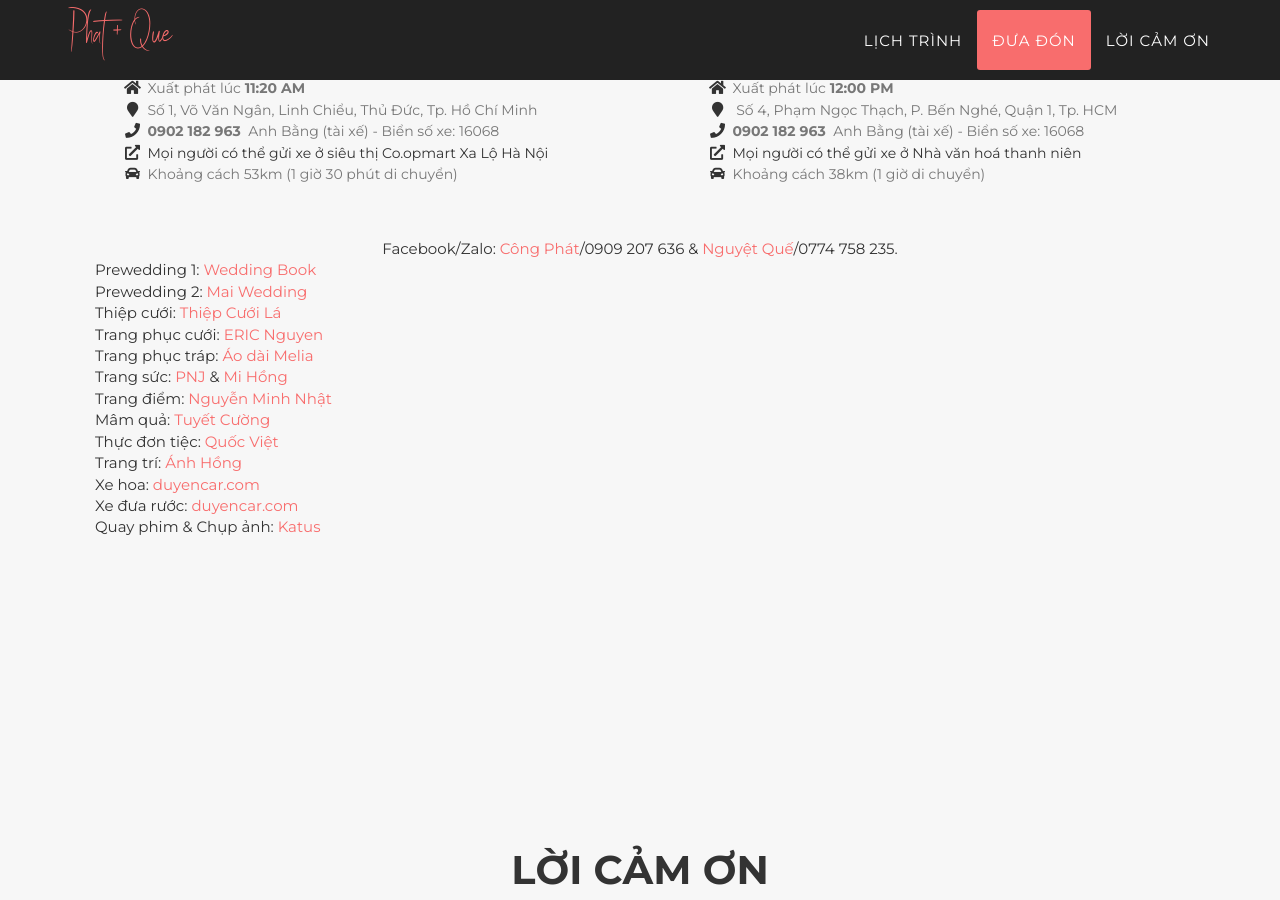
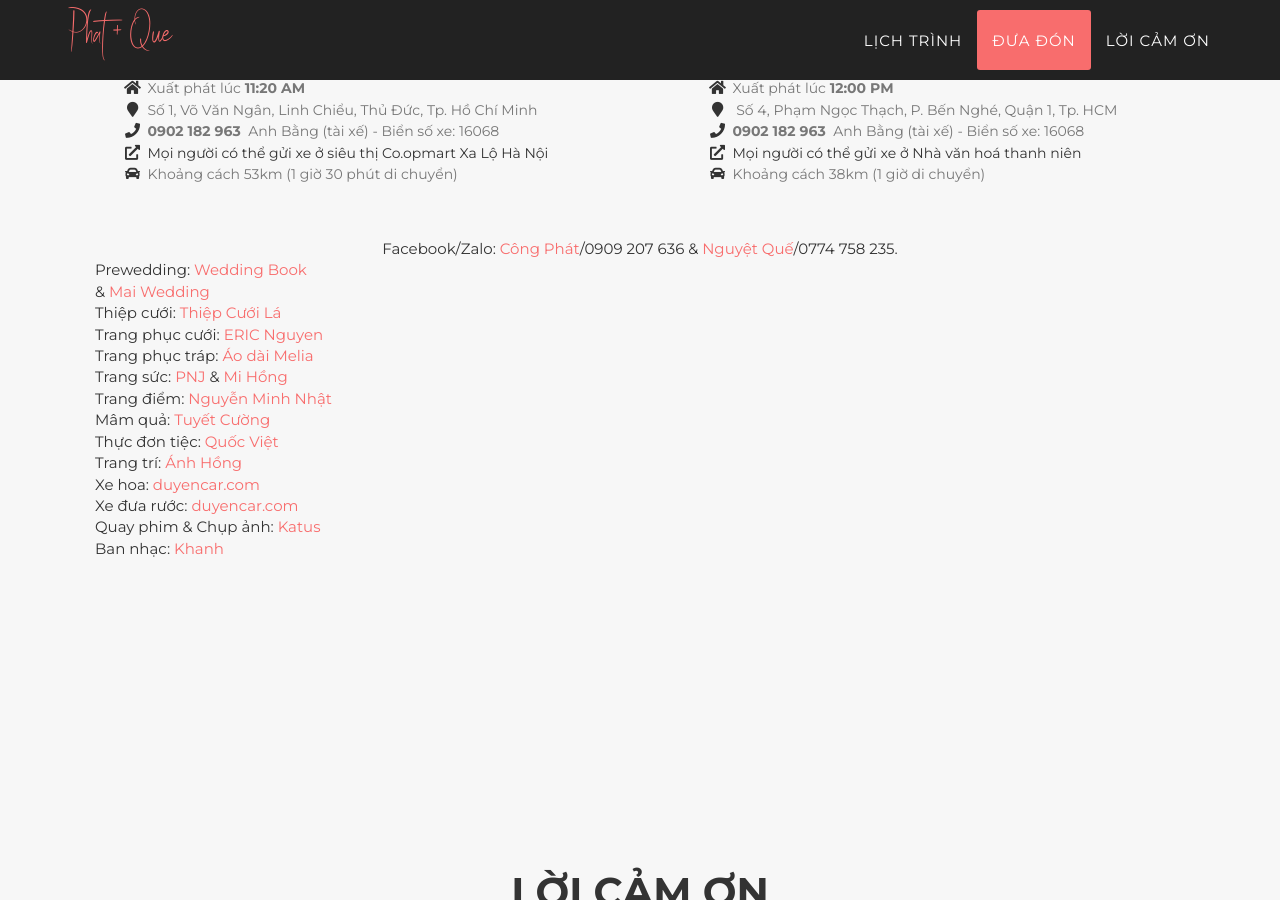
Before and after one commit to phatque/phatque, a Jekyll site: the page built from index.html, in a window 1280 px wide and 900 px high, scrolled down 2134 px. Built offline with Jekyll 4.4.1, drawn with Linux system fonts in a browser that asks for light colours; some web fonts are replaced.

Commit message:
Update stay.html

```diff
--- a/_includes/en_data/stay.html
+++ b/_includes/en_data/stay.html
@@ -66,8 +66,7 @@
            </div>
                <br>
                <ul style="list-style-type:none;">
-                    Prewedding 1: <a href="https://www.weddingbook.vn/" target="_blank">Wedding Book</a><br>
-                    Prewedding 2: <a href="https://mai.wedding/" target="_blank">Mai Wedding</a><br>
+                    Prewedding: <a href="https://www.weddingbook.vn/" target="_blank">Wedding Book</a><br> & <a href="https://mai.wedding/" target="_blank">Mai Wedding</a><br>
                     Thiệp cưới: <a href="https://www.thiepcuoila.com/" target="_blank">Thiệp Cưới Lá</a><br>
                     Trang phục cưới: <a href="https://www.facebook.com/ericnguyendesign/" target="_blank">ERIC Nguyen</a><br>
                     Trang phục tráp: <a href="https://aocuoimymy.com/" target="_blank">Áo dài Melia</a><br>
@@ -79,6 +78,7 @@
                     Xe hoa: <a href="https://duyencar.com/" target="_blank">duyencar.com</a><br>
                     Xe đưa rước: <a href="" target="_blank">duyencar.com</a><br>
                     Quay phim & Chụp ảnh: <a href="https://katuswedding.com/" target="_blank">Katus</a><br>
+                    Ban nhạc: <a href="" target="_blank">Khanh</a><br>
                </ul>
 
         </div>
```
